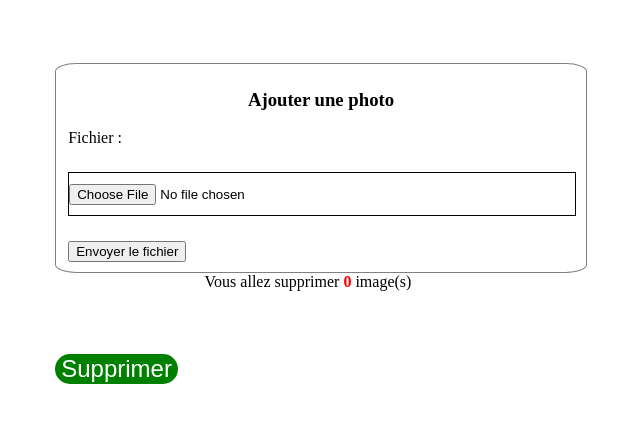
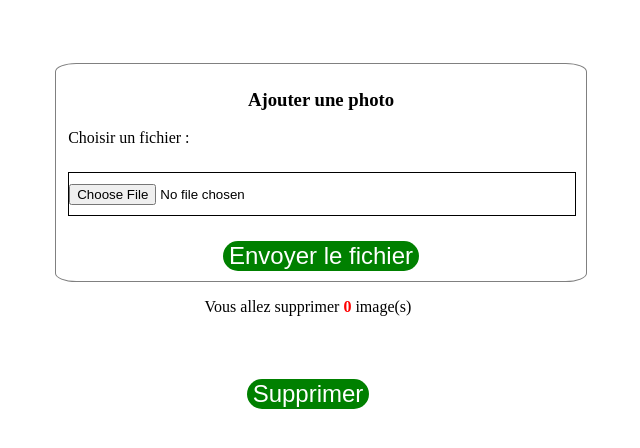
Before and after one commit to Emmy-vandeville/Projet-CNB3-S1, a PHP site: page /pages_etudiant/mes_photos.php in a window 1280 px wide. Shown: the part 52-500 px from the top of the page, without its empty margins (332-972 px from the left). Run offline with PHP 8.4, Linux system fonts and the light colour scheme; the visitor is signed in with stand-in values (Sample User, id 1); data that the repository does not hold is empty.

Commit message:
page photos

```diff
--- a/pages_etudiant/mes_photos.php
+++ b/pages_etudiant/mes_photos.php
@@ -30,9 +30,11 @@ else {
     <h3 class="titreformulaire">Ajouter une photo</h3>
      <!-- On limite le fichier à 10Mo -->
      <input type="hidden" name="MAX_FILE_SIZE" value="1000000000">
-     <label>Fichier :</label>
-     <input type="file" name="avatar">
-     <button type="submit" name="envoyer" value="Envoyer le fichier">Envoyer le fichier</button>
+      <div class = "label">
+     <label class="label-file">Choisir un fichier :</label>
+     <input type="file" name="avatar" class="input-file" id="my-file">
+</div>
+     <button type="submit" class="btn-env" name="envoyer" value="Envoyer le fichier">Envoyer le fichier</button>
    </fieldset>
  </form>
 
--- a/style.css
+++ b/style.css
@@ -95,7 +95,6 @@
 #total{
   display: block;
   text-align: center;
-  margin: 0 auto;
 }
 
 .btn_supr{
@@ -104,7 +103,17 @@
   color: white;
   border: 0;
   font-size: 150%;
-  margin: 0 auto;
+  display: block;
+  margin : auto;
+}
+.btn-env{
+  border-radius: 1rem;
+  background-color: green;
+  color: white;
+  border: 0;
+  font-size: 150%;
+  display: block;
+  margin : auto;
 }
 
 .field-photo{
@@ -112,8 +121,16 @@
   border-radius: 4%;
   display: block;
   width: 100%;
-  margin: 0 auto;
+  margin: auto;
 }
+
+.label{
+  width:100%;
+  display: block;
+  margin-left: auto;
+  margin-right: auto;
+}
+
 /* Fin mise en page des images */
 /**/
 header {
@@ -220,13 +237,10 @@ input{
   text-align: center;
 }
 
-
 /* Fin code page de connexion */
 
 
 /* debut page affichage des groupes*/
-
-
 
 .id{
 
```
Lines whose indentation alone changed are shown as unchanged.
